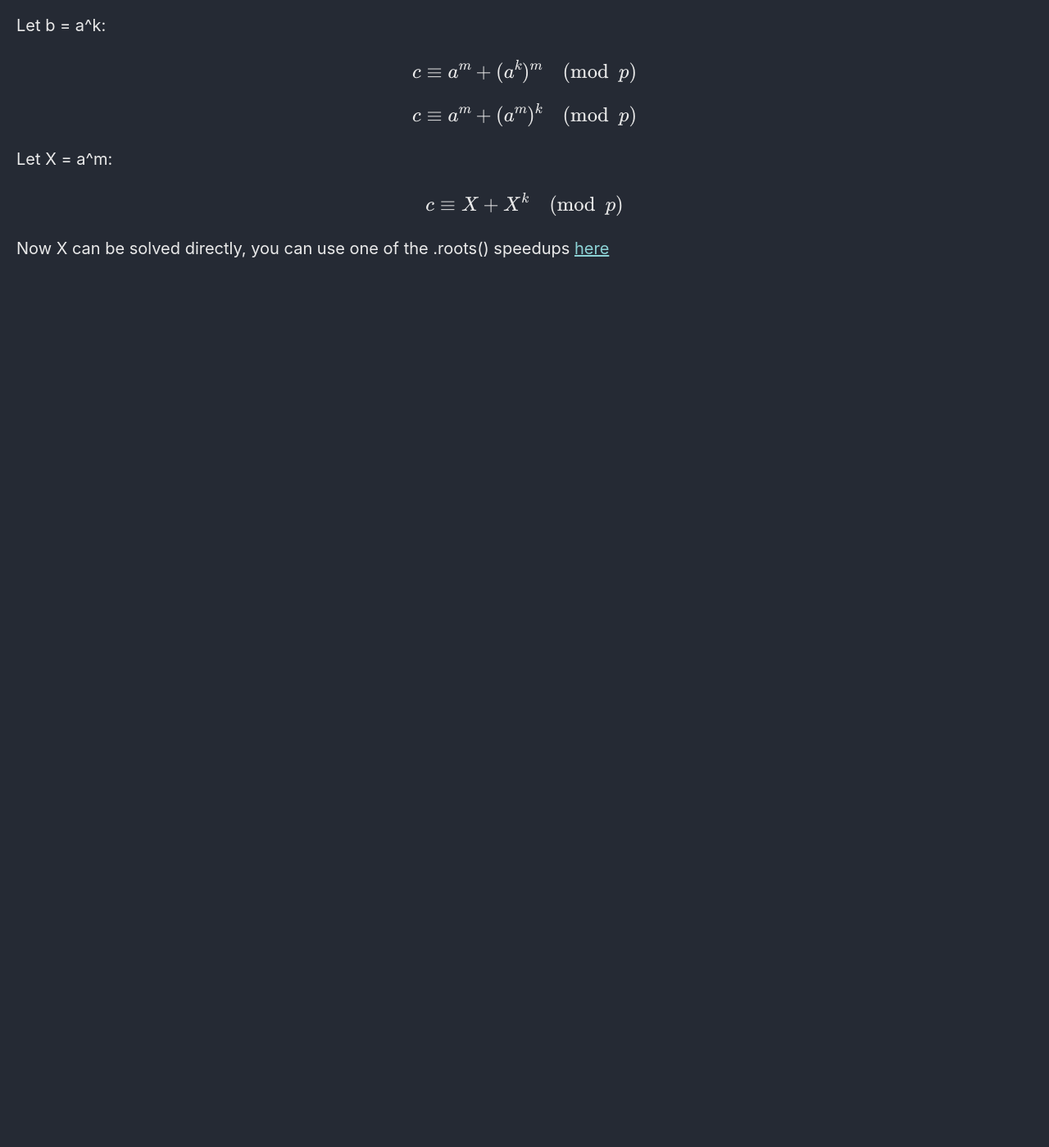
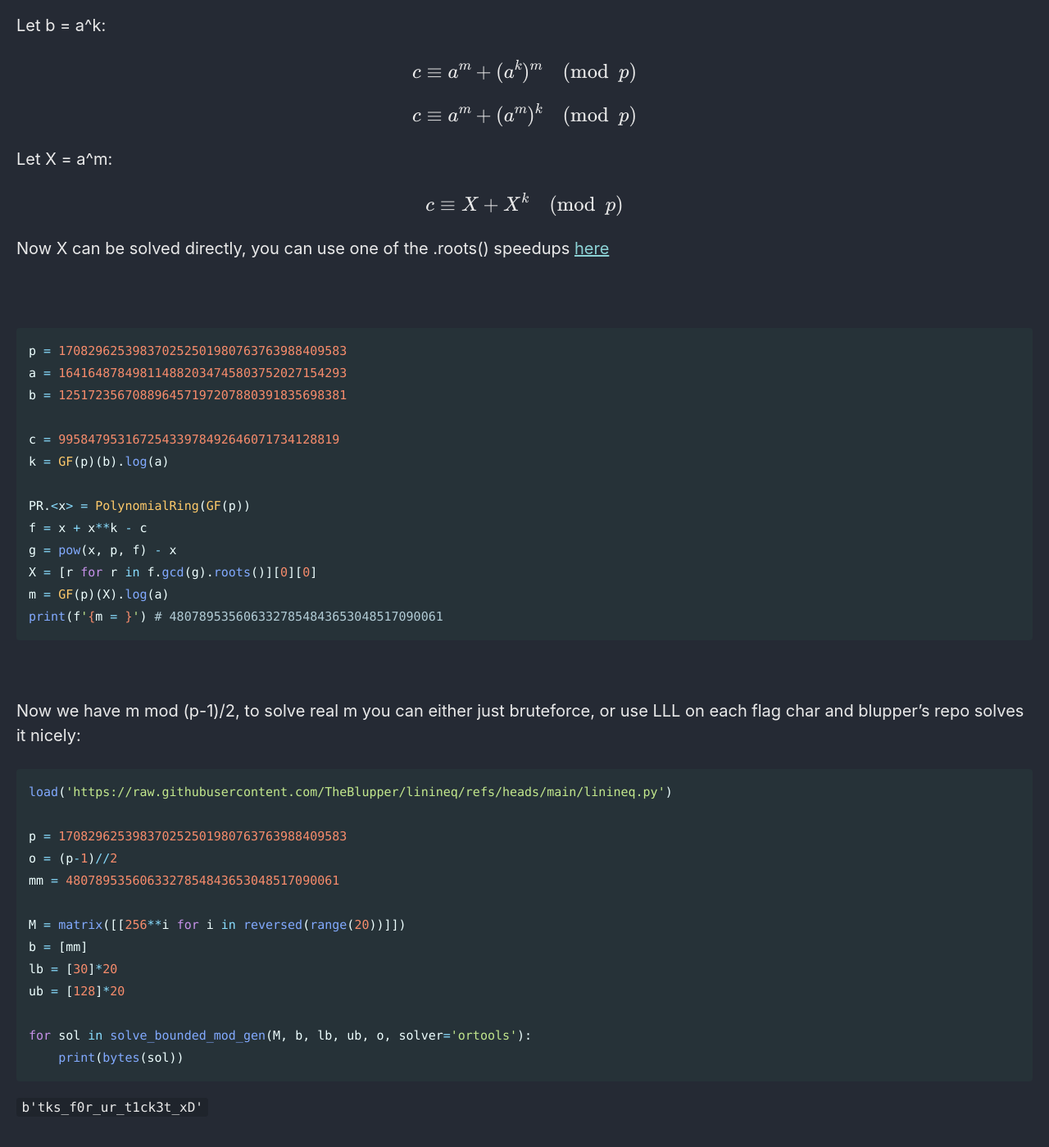
Before and after one commit to Connor-McCartney/Connor-McCartney.github.io, a Jekyll site: the page built from _pages/cryptography/other/idekCTF2025.md, in a window 1280 px wide and 1400 px high, scrolled down 2558 px. Shown: the whole window at 82% size. Built offline with Jekyll 4.4.1, drawn with Linux system fonts in a browser that asks for light colours; cached includes are drawn as plain includes; before the commit the page ends 2932 px from its top, so only the background shows below that.

Commit message:
Update idekCTF2025.md

````diff
--- a/_pages/cryptography/other/idekCTF2025.md
+++ b/_pages/cryptography/other/idekCTF2025.md
@@ -110,3 +110,43 @@ Let X = a^m:
 $$c \equiv X + X^k \pmod p$$
 
 Now X can be solved directly, you can use one of the .roots() speedups [here](https://connor-mccartney.github.io/cryptography/other/grammarnaziMaltaQuals2025)
+
+<br>
+
+```python
+p = 170829625398370252501980763763988409583
+a = 164164878498114882034745803752027154293
+b = 125172356708896457197207880391835698381
+
+c = 99584795316725433978492646071734128819
+k = GF(p)(b).log(a)
+
+PR.<x> = PolynomialRing(GF(p))
+f = x + x**k - c
+g = pow(x, p, f) - x
+X = [r for r in f.gcd(g).roots()][0][0]
+m = GF(p)(X).log(a)
+print(f'{m = }') # 4807895356063327854843653048517090061
+```
+
+<br>
+
+Now we have m mod (p-1)/2, to solve real m you can either just bruteforce, or use LLL on each flag char and blupper's repo solves it nicely:
+
+```python
+load('https://raw.githubusercontent.com/TheBlupper/linineq/refs/heads/main/linineq.py')
+
+p = 170829625398370252501980763763988409583
+o = (p-1)//2
+mm = 4807895356063327854843653048517090061
+
+M = matrix([[256**i for i in reversed(range(20))]])
+b = [mm]
+lb = [30]*20
+ub = [128]*20
+
+for sol in solve_bounded_mod_gen(M, b, lb, ub, o, solver='ortools'):
+    print(bytes(sol))
+```
+
+`b'tks_f0r_ur_t1ck3t_xD'`
````
